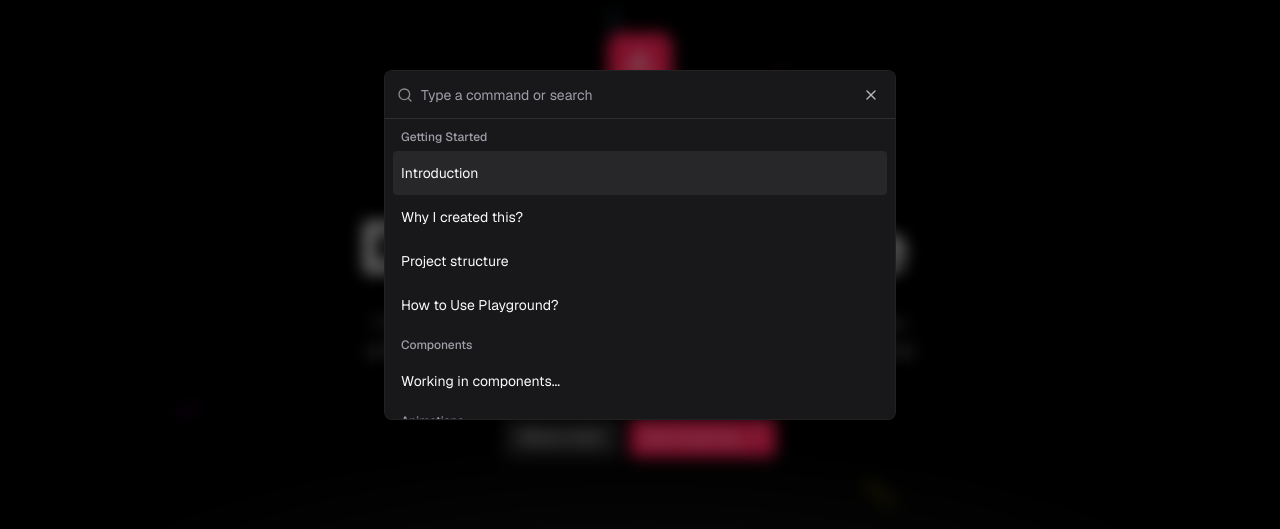
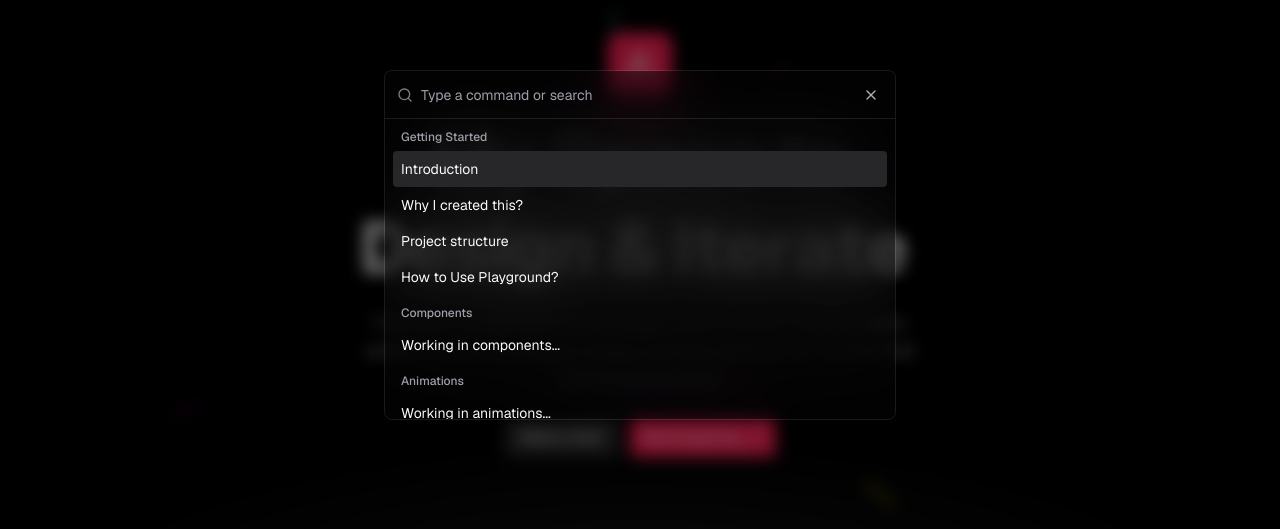
Before and after one commit to LFeli/sketch.ig, a Next.js app: page / in a window 1280 px wide. Both pictures are taken after a click on the button 1109 px from the left and 44 px from the top of the page. Shown: the part 155-684 px from the top of the page. Built offline with nearby package versions, Linux system fonts and the light colour scheme.

Commit message:
feat: enhance Command component styles with default styles for improved UI consistency

```diff
--- a/src/components/ui/command.tsx
+++ b/src/components/ui/command.tsx
@@ -29,6 +29,9 @@ function Command({
   )
 }
 
+const commandDefaultStyle =
+  '**:data-[slot=command-input-wrapper]:h-12  [&_[cmdk-group-heading]]:px-2  [&_[cmdk-group-heading]]:font-medium [&_[cmdk-group-heading]]:text-muted-foreground [&_[cmdk-group]:not([hidden])_~[cmdk-group]]:pt-0 [&_[cmdk-group]]:px-2 [&_[cmdk-input-wrapper]_svg]:h-5 [&_[cmdk-input-wrapper]_svg]:w-5 [&_[cmdk-input]]:h-12 [&_[cmdk-item]]:px-2 [&_[cmdk-item]]:py-2 [&_[cmdk-item]_svg]:h-5 [&_[cmdk-item]_svg]:w-5'
+
 function CommandDialog({
   title = 'Command Palette',
   description = 'Search for a command to run...',
@@ -44,8 +47,13 @@ function CommandDialog({
         <DialogTitle>{title}</DialogTitle>
         <DialogDescription>{description}</DialogDescription>
       </DialogHeader>
-      <DialogContent className="overflow-hidden p-0">
-        <Command className="**:data-[slot=command-input-wrapper]:h-12 [&_[cmdk-group-heading]]:px-2 [&_[cmdk-group-heading]]:font-medium [&_[cmdk-group-heading]]:text-muted-foreground [&_[cmdk-group]:not([hidden])_~[cmdk-group]]:pt-0 [&_[cmdk-group]]:px-2 [&_[cmdk-input-wrapper]_svg]:h-5 [&_[cmdk-input-wrapper]_svg]:w-5 [&_[cmdk-input]]:h-12 [&_[cmdk-item]]:px-2 [&_[cmdk-item]]:py-3 [&_[cmdk-item]_svg]:h-5 [&_[cmdk-item]_svg]:w-5">
+      <DialogContent className="overflow-hidden bg-transparent p-0">
+        <Command
+          className={cn(
+            'bg-background/30 backdrop-blur-3xl backdrop-opacity-80',
+            commandDefaultStyle
+          )}
+        >
           {children}
         </Command>
       </DialogContent>
@@ -132,6 +140,9 @@ function CommandSeparator({
   )
 }
 
+const commandDefaultItemStyle =
+  'relative flex cursor-default select-none items-center gap-2 rounded-sm px-2 py-1.5 text-sm outline-hidden data-[disabled=true]:pointer-events-none data-[selected=true]:bg-accent data-[selected=true]:text-accent-foreground data-[disabled=true]:opacity-50 [&_svg:not([class*="size-"])]:size-4 [&_svg:not([class*="text-"])]:text-muted-foreground [&_svg]:pointer-events-none [&_svg]:shrink-0'
+
 function CommandItem({
   className,
   ...props
@@ -139,10 +150,7 @@ function CommandItem({
   return (
     <CommandPrimitive.Item
       data-slot="command-item"
-      className={cn(
-        'relative flex cursor-default select-none items-center gap-2 rounded-sm px-2 py-1.5 text-sm outline-hidden data-[disabled=true]:pointer-events-none data-[selected=true]:bg-accent data-[selected=true]:text-accent-foreground data-[disabled=true]:opacity-50 [&_svg:not([class*="size-"])]:size-4 [&_svg:not([class*="text-"])]:text-muted-foreground [&_svg]:pointer-events-none [&_svg]:shrink-0',
-        className
-      )}
+      className={cn(commandDefaultItemStyle, 'cursor-pointer', className)}
       {...props}
     />
   )
```
